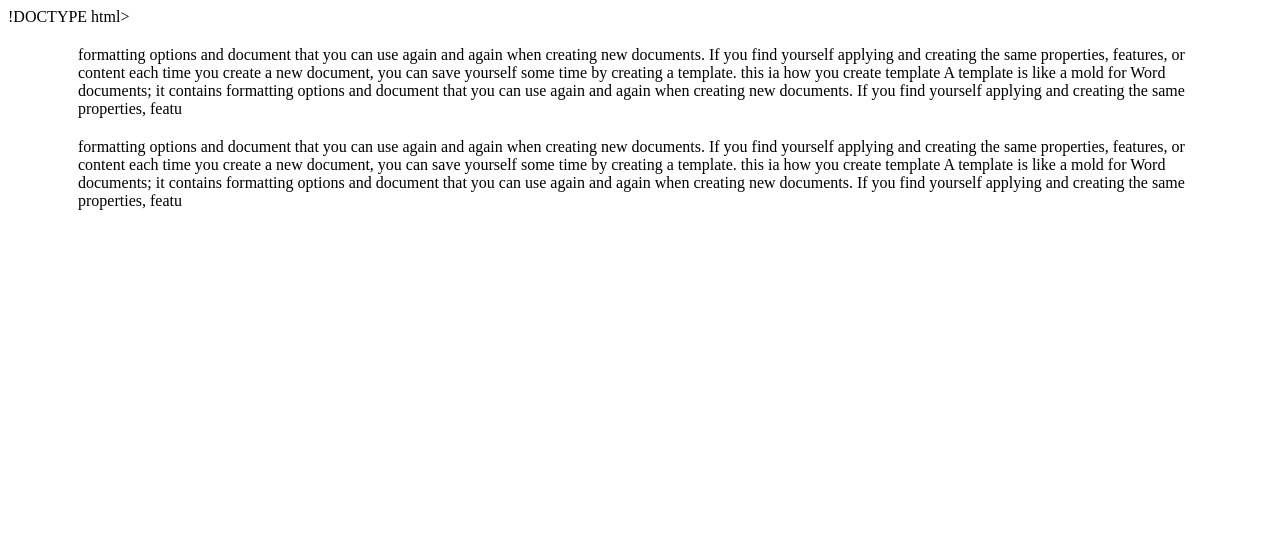
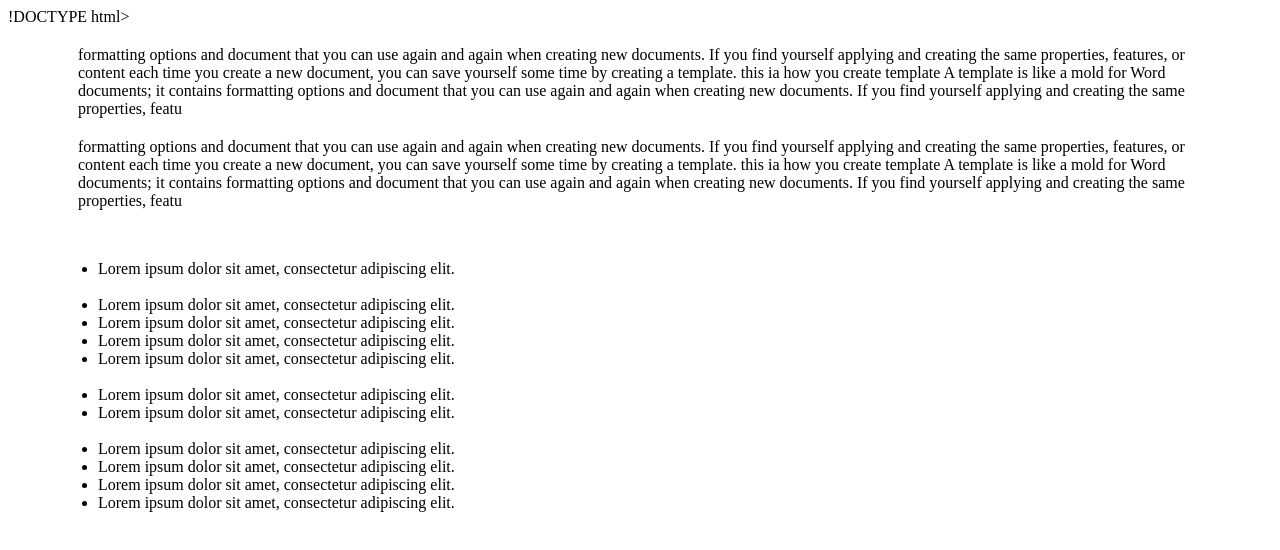
Before and after one commit to Shivark15/template, a plain HTML site: page src/index.html in a window 1280 px wide. Drawn offline with Linux system fonts and the light colour scheme.

Commit message:
un ordered list in content area

```diff
--- a/src/index.html
+++ b/src/index.html
@@ -11,12 +11,27 @@
             A template is like a mold for Word documents; it contains formatting options and document  that you can use again and again when creating new documents. If you find yourself applying and creating the same properties, featu </p>
         </div>
         <div id="header">
-            <p style="margin-top: 20px; margin-left: 70px; margin-bottom: 20px; margin-right: 70px;">
+            <p style="margin-top: 20px; margin-left: 70px; margin-bottom: 50px; margin-right: 70px;">
                 formatting options and document  that you can use again and again when creating new documents. If you find yourself applying and creating the same properties, features, or content each time you create a new document, you can save yourself some time by creating a template. this ia how you create template
                 A template is like a mold for Word documents; it contains formatting options and document  that you can use again and again when creating new documents. If you find yourself applying and creating the same properties, featu </p>
         </div>
         <div id="content">
-
+            <ul style=" margin-left: 50px;  margin-right: 50px;">
+                <li>Lorem ipsum dolor sit amet, consectetur adipiscing elit.</li>
+                <br>
+                <li>Lorem ipsum dolor sit amet, consectetur adipiscing elit.</li>
+                <li>Lorem ipsum dolor sit amet, consectetur adipiscing elit.</li>
+                <li>Lorem ipsum dolor sit amet, consectetur adipiscing elit.</li>
+                <li>Lorem ipsum dolor sit amet, consectetur adipiscing elit.</li>
+                <br>
+                <li>Lorem ipsum dolor sit amet, consectetur adipiscing elit.</li>
+                <li>Lorem ipsum dolor sit amet, consectetur adipiscing elit.</li>
+                <br>
+                <li>Lorem ipsum dolor sit amet, consectetur adipiscing elit.</li>
+                <li>Lorem ipsum dolor sit amet, consectetur adipiscing elit.</li>
+                <li>Lorem ipsum dolor sit amet, consectetur adipiscing elit.</li>
+                <li>Lorem ipsum dolor sit amet, consectetur adipiscing elit.</li>
+            </ul>
         </div>
         <div id="footer">
 
```
